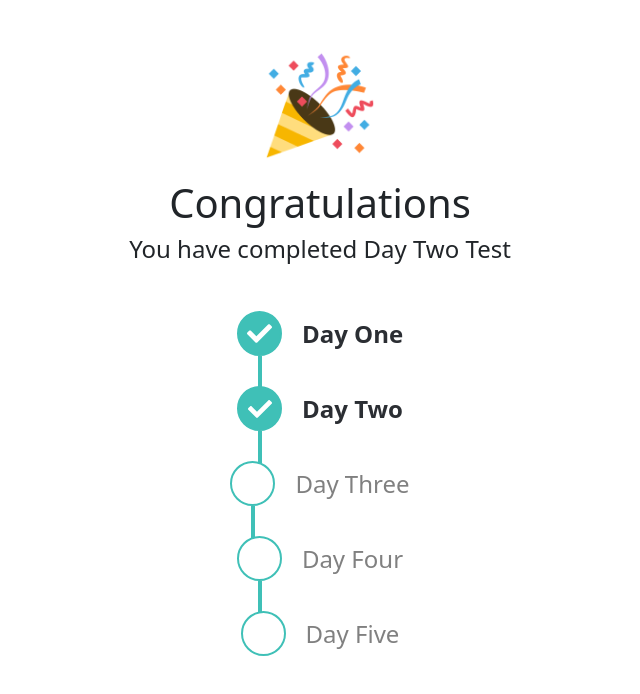
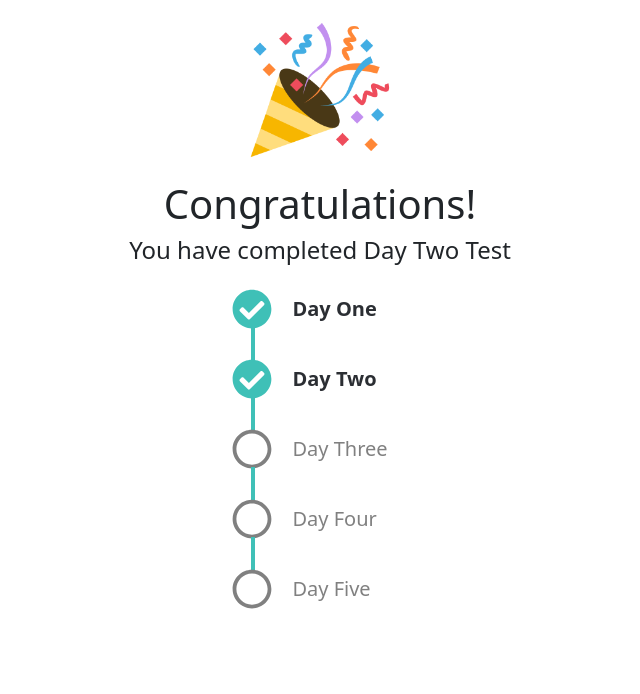
Before and after one commit to muneeb706/react-samples, a React (Vite) app: page /congratulations in a window 1280 px wide. Shown: the top 694 px of the page, without its empty margins (320-960 px from the left). Built offline with nearby package versions, Linux system fonts and the light colour scheme.

Commit message:
refactor: Update Congratulations component UI and add progress indicators

```diff
--- a/src/index.css
+++ b/src/index.css
@@ -3,56 +3,39 @@
     flex-direction: column;
     align-items: center;
     position: relative;
+    left: -10px
 }
 
 .progress-item {
     display: flex;
     align-items: center;
-    justify-content: flex-end; /* Right-align the text */
     /* Align text with the center of the circle */
     margin-bottom: 30px;
     position: relative;
+    width: 100%;
 }
 
-.circle {
-    height: 45px;
-    width: 45px;
-    border-radius: 50%;
-    display: flex;
-    align-items: center;
-    justify-content: center;
-    color: white;
-    z-index: 1;
+.completed-icon {
+    color: #3fc0b7; /* Color for completed icons */
+    margin-right: 20px; /* Space between icon and text */
 }
 
-.circle.completed {
-    background-color: #3fc0b7;
-    /* Background for completed circles */
-    border: 2px solid #3fc0b7;
-    /* Border matches the background */
-    color: white;
+.pending-icon {
+    color: grey; /* Color for pending icons */
+    margin-right: 20px; /* Space between icon and text */
 }
 
-.circle.pending {
-    background-color: transparent;
-    border: 2px solid #3fc0b7;
-    /* Gray border for pending tasks */
-}
 
 /* Vertical line between circles */
 .progress-item::before {
     content: "";
     position: absolute;
-    top: 45px;
-    /* Top of the circle */
-    left: 21px;
-    /* Aligns the line with the center of the circle */
+    top: 140%;
+    left: 19px; /* Adjust this value to align with the center of the icons */
+    transform: translateY(-50%);
     width: 4px;
-    /* Thicker line */
-    height: 70%;
-    /* 75% height for better proportions */
+    height: calc(90%); /* Adjust the height to span between items */
     background-color: #3fc0b7;
-    /* Color of completed lines */
     z-index: 0;
 }
 
@@ -60,9 +43,14 @@
     display: none;
 }
 
+.text-container {
+    display: flex;
+    align-items: center;
+    justify-content: flex-end; /* Right-align the text */
+}
+
 .text {
-    margin-left: 20px;
-    font-size: 24px;
+    font-size: 20px;
     z-index: 1;
     text-align: right; /* Right-align the text */
 }
--- a/src/pages/Congratulations.tsx
+++ b/src/pages/Congratulations.tsx
@@ -1,42 +1,60 @@
-import React from 'react';
-import { Container, Row, Col } from 'react-bootstrap';
-import { FaCheck } from 'react-icons/fa'; // Import the check icon from react-icons
+import React from "react";
+import { Container, Row, Col } from "react-bootstrap";
+import { FaCheckCircle, FaRegCircle } from "react-icons/fa"; // Import the check circle and regular circle icons from react-icons
 
 const Congratulations: React.FC = () => {
   return (
-    <Container fluid className="d-flex justify-content-center align-items-start vh-100 pt-5">
+    <Container
+      fluid
+      className="d-flex flex-column justify-content-center align-items-center mt-3"
+    >
+      <Row className="w-100">
+        <Col className="text-center">
+          <img
+            src="/party-popper.png"
+            alt="Party Popper"
+            className="img-fluid mb-3"
+            style={{ width: "12%", maxWidth: "300px" }}
+          />
+          <h1>Congratulations!</h1>
+          <h4>You have completed Day Two Test</h4>
+        </Col>
+      </Row>
       <Row>
         <Col className="text-center">
-          <img src="/party-popper.png" alt="Party Popper" className="mb-3" style={{ width: '30%', maxWidth: '300px' }} />
-          <h1>Congratulations</h1>
-          <h4>You have completed Day Two Test</h4>
-          <div className="progress-container mt-5">
+          <div className="progress-container mt-3">
             <div className="progress-item completed">
-              <div className="circle completed">
-                <FaCheck size={25}/>
+              <FaCheckCircle size={40} className="completed-icon" />
+              <div className="text-container">
+                <div className="text completed-text">Day One</div>
               </div>
-              <div className="text completed-text">Day One</div>
             </div>
 
             <div className="progress-item completed">
-              <div className="circle completed">
-              <FaCheck size={24}/>
+              <FaCheckCircle size={40} className="completed-icon" />
+              <div className="text-container">
+                <div className="text completed-text">Day Two</div>
               </div>
-              <div className="text completed-text">Day Two</div>
             </div>
 
             <div className="progress-item pending">
-              <div className="circle pending"></div>
-              <div className="text pending-text">Day Three</div>
+              <FaRegCircle size={40} className="pending-icon" />
+              <div className="text-container">
+                <div className="text pending-text">Day Three</div>
+              </div>
             </div>
 
             <div className="progress-item pending">
-              <div className="circle pending"></div>
-              <div className="text pending-text">Day Four</div>
+              <FaRegCircle size={40} className="pending-icon" />
+              <div className="text-container">
+                <div className="text pending-text">Day Four</div>
+              </div>
             </div>
             <div className="progress-item pending">
-              <div className="circle pending"></div>
-              <div className="text pending-text">Day Five</div>
+              <FaRegCircle size={40} className="pending-icon" />
+              <div className="text-container">
+                <div className="text pending-text">Day Five</div>
+              </div>
             </div>
           </div>
         </Col>
```
